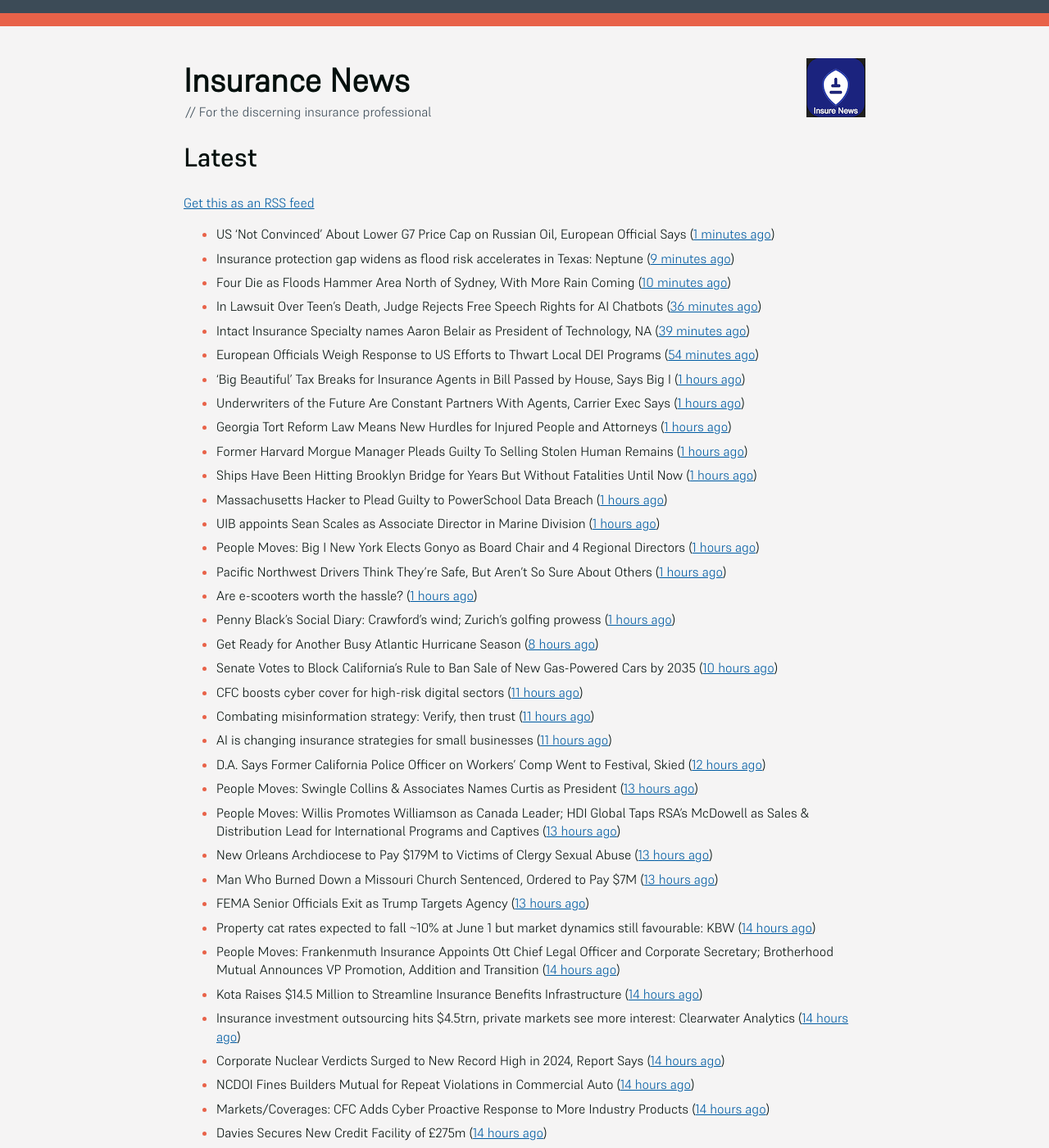
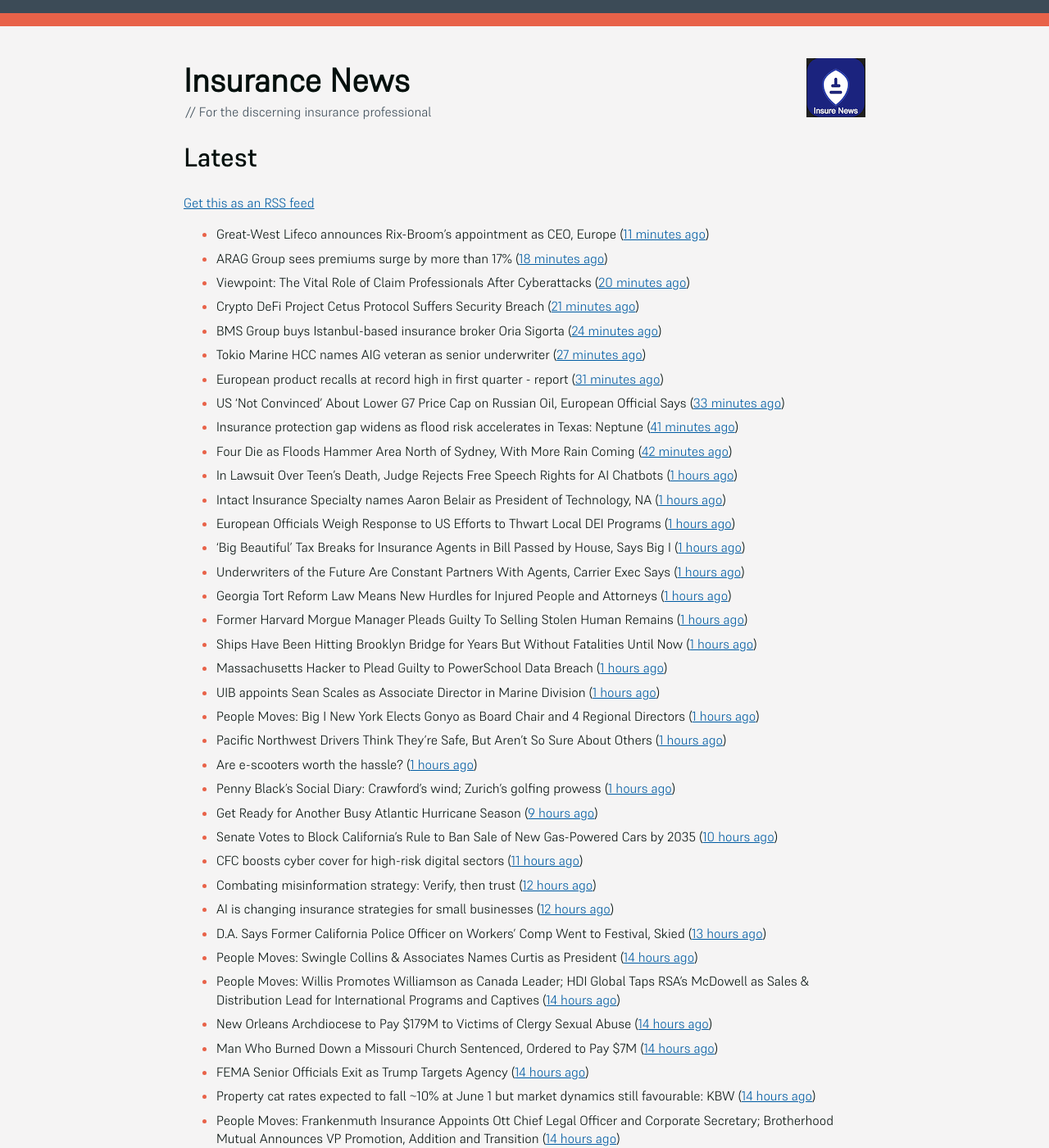
Before and after one commit to mat-0/feeds.thechels.uk, a Jekyll site: the page built from index.md, in a window 1280 px wide and 1400 px high. Shown: the whole window at 82% size. Built offline with Jekyll 4.4.1, drawn with Linux system fonts in a browser that asks for light colours; some of the changed text lies outside the part shown.

Commit message:
New Feed

```diff
--- a/index.md
+++ b/index.md
@@ -8,12 +8,19 @@ description: Latest Updates
 [Get this as an RSS feed](/feed.rss)
 
 <!-- news_marker starts -->
-- US ‘Not Convinced’ About Lower G7 Price Cap on Russian Oil, European Official Says ([1 minutes ago](https://www.insurancejournal.com/news/international/2025/05/23/824931.htm))
-- Insurance protection gap widens as flood risk accelerates in Texas: Neptune ([9 minutes ago](https://www.reinsurancene.ws/insurance-protection-gap-widens-as-flood-risk-accelerates-in-texas-neptune/))
-- Four Die as Floods Hammer Area North of Sydney, With More Rain Coming ([10 minutes ago](https://www.insurancejournal.com/news/international/2025/05/23/824927.htm))
-- In Lawsuit Over Teen’s Death, Judge Rejects Free Speech Rights for AI Chatbots ([36 minutes ago](https://www.insurancejournal.com/news/national/2025/05/23/824758.htm))
-- Intact Insurance Specialty names Aaron Belair as President of Technology, NA ([39 minutes ago](https://www.reinsurancene.ws/intact-insurance-specialty-names-aaron-belair-as-president-of-technology-na/))
-- European Officials Weigh Response to US Efforts to Thwart Local DEI Programs ([54 minutes ago](https://www.insurancejournal.com/news/international/2025/05/23/824762.htm))
+- Great-West Lifeco announces Rix-Broom’s appointment as CEO, Europe ([11 minutes ago](https://www.reinsurancene.ws/great-west-lifeco-announces-rix-brooms-appointment-as-ceo-europe/))
+- ARAG Group sees premiums surge by more than 17% ([18 minutes ago](https://www.insurancebusinessmag.com/uk/news/breaking-news/arag-group-sees-premiums-surge-by-more-than-17-536693.aspx))
+- Viewpoint: The Vital Role of Claim Professionals After Cyberattacks ([20 minutes ago](https://www.insurancejournal.com/news/national/2025/05/23/824781.htm))
+- Crypto DeFi Project Cetus Protocol Suffers Security Breach ([21 minutes ago](https://www.insurancejournal.com/news/international/2025/05/23/824934.htm))
+- BMS Group buys Istanbul-based insurance broker Oria Sigorta ([24 minutes ago](https://www.insurancebusinessmag.com/uk/news/breaking-news/bms-group-buys-istanbulbased-insurance-broker-oria-sigorta-536691.aspx))
+- Tokio Marine HCC names AIG veteran as senior underwriter ([27 minutes ago](https://www.insurancebusinessmag.com/uk/news/professional-liability/tokio-marine-hcc-names-aig-veteran-as-senior-underwriter-536690.aspx))
+- European product recalls at record high in first quarter - report ([31 minutes ago](https://www.insurancebusinessmag.com/uk/news/breaking-news/european-product-recalls-at-record-high-in-first-quarter--report-536689.aspx))
+- US ‘Not Convinced’ About Lower G7 Price Cap on Russian Oil, European Official Says ([33 minutes ago](https://www.insurancejournal.com/news/international/2025/05/23/824931.htm))
+- Insurance protection gap widens as flood risk accelerates in Texas: Neptune ([41 minutes ago](https://www.reinsurancene.ws/insurance-protection-gap-widens-as-flood-risk-accelerates-in-texas-neptune/))
+- Four Die as Floods Hammer Area North of Sydney, With More Rain Coming ([42 minutes ago](https://www.insurancejournal.com/news/international/2025/05/23/824927.htm))
+- In Lawsuit Over Teen’s Death, Judge Rejects Free Speech Rights for AI Chatbots ([1 hours ago](https://www.insurancejournal.com/news/national/2025/05/23/824758.htm))
+- Intact Insurance Specialty names Aaron Belair as President of Technology, NA ([1 hours ago](https://www.reinsurancene.ws/intact-insurance-specialty-names-aaron-belair-as-president-of-technology-na/))
+- European Officials Weigh Response to US Efforts to Thwart Local DEI Programs ([1 hours ago](https://www.insurancejournal.com/news/international/2025/05/23/824762.htm))
 - ‘Big Beautiful’ Tax Breaks for Insurance Agents in Bill Passed by House, Says Big I ([1 hours ago](https://www.insurancejournal.com/news/national/2025/05/23/824883.htm))
 - Underwriters of the Future Are Constant Partners With Agents, Carrier Exec Says ([1 hours ago](https://www.insurancejournal.com/news/national/2025/05/23/824719.htm))
 - Georgia Tort Reform Law Means New Hurdles for Injured People and Attorneys ([1 hours ago](https://www.insurancejournal.com/news/southeast/2025/05/23/824861.htm))
@@ -25,52 +32,49 @@ description: Latest Updates
 - Pacific Northwest Drivers Think They’re Safe, But Aren’t So Sure About Others ([1 hours ago](https://www.insurancejournal.com/news/west/2025/05/23/824682.htm))
 - Are e-scooters worth the hassle? ([1 hours ago](https://www.postonline.co.uk/regulation/7957744/are-e-scooters-worth-the-hassle))
 - Penny Black’s Social Diary: Crawford’s wind; Zurich’s golfing prowess ([1 hours ago](https://www.postonline.co.uk/people/7957569/penny-black%E2%80%99s-social-diary-crawford%E2%80%99s-wind-zurich%E2%80%99s-golfing-prowess))
-- Get Ready for Another Busy Atlantic Hurricane Season ([8 hours ago](https://www.insurancejournal.com/news/national/2025/05/22/824899.htm))
+- Get Ready for Another Busy Atlantic Hurricane Season ([9 hours ago](https://www.insurancejournal.com/news/national/2025/05/22/824899.htm))
 - Senate Votes to Block California’s Rule to Ban Sale of New Gas-Powered Cars by 2035 ([10 hours ago](https://www.insurancejournal.com/news/west/2025/05/22/824884.htm))
 - CFC boosts cyber cover for high-risk digital sectors ([11 hours ago](https://www.insurancebusinessmag.com/uk/news/breaking-news/cfc-boosts-cyber-cover-for-highrisk-digital-sectors-536652.aspx))
-- Combating misinformation strategy: Verify, then trust ([11 hours ago](https://www.dig-in.com/opinion/strategies-for-fighting-misinformation))
-- AI is changing insurance strategies for small businesses ([11 hours ago](https://www.dig-in.com/opinion/ai-is-changing-insurance-strategies-for-small-businesses))
-- D.A. Says Former California Police Officer on Workers’ Comp Went to Festival, Skied ([12 hours ago](https://www.insurancejournal.com/news/west/2025/05/22/824698.htm))
-- People Moves: Swingle Collins & Associates Names Curtis as President ([13 hours ago](https://www.insurancejournal.com/news/southcentral/2025/05/22/824852.htm))
-- People Moves: Willis Promotes Williamson as Canada Leader; HDI Global Taps RSA’s McDowell as Sales & Distribution Lead for International Programs and Captives ([13 hours ago](https://www.insurancejournal.com/news/international/2025/05/22/824842.htm))
-- New Orleans Archdiocese to Pay $179M to Victims of Clergy Sexual Abuse ([13 hours ago](https://www.insurancejournal.com/news/southcentral/2025/05/22/824844.htm))
-- Man Who Burned Down a Missouri Church Sentenced, Ordered to Pay $7M ([13 hours ago](https://www.insurancejournal.com/news/midwest/2025/05/22/824838.htm))
-- FEMA Senior Officials Exit as Trump Targets Agency ([13 hours ago](https://www.insurancejournal.com/news/national/2025/05/22/824833.htm))
+- Combating misinformation strategy: Verify, then trust ([12 hours ago](https://www.dig-in.com/opinion/strategies-for-fighting-misinformation))
+- AI is changing insurance strategies for small businesses ([12 hours ago](https://www.dig-in.com/opinion/ai-is-changing-insurance-strategies-for-small-businesses))
+- D.A. Says Former California Police Officer on Workers’ Comp Went to Festival, Skied ([13 hours ago](https://www.insurancejournal.com/news/west/2025/05/22/824698.htm))
+- People Moves: Swingle Collins & Associates Names Curtis as President ([14 hours ago](https://www.insurancejournal.com/news/southcentral/2025/05/22/824852.htm))
+- People Moves: Willis Promotes Williamson as Canada Leader; HDI Global Taps RSA’s McDowell as Sales & Distribution Lead for International Programs and Captives ([14 hours ago](https://www.insurancejournal.com/news/international/2025/05/22/824842.htm))
+- New Orleans Archdiocese to Pay $179M to Victims of Clergy Sexual Abuse ([14 hours ago](https://www.insurancejournal.com/news/southcentral/2025/05/22/824844.htm))
+- Man Who Burned Down a Missouri Church Sentenced, Ordered to Pay $7M ([14 hours ago](https://www.insurancejournal.com/news/midwest/2025/05/22/824838.htm))
+- FEMA Senior Officials Exit as Trump Targets Agency ([14 hours ago](https://www.insurancejournal.com/news/national/2025/05/22/824833.htm))
 - Property cat rates expected to fall ~10% at June 1 but market dynamics still favourable: KBW ([14 hours ago](https://www.reinsurancene.ws/property-cat-rates-expected-to-fall-10-at-june-1-but-market-dynamics-still-favourable-kbw/))
 - People Moves: Frankenmuth Insurance Appoints Ott Chief Legal Officer and Corporate Secretary; Brotherhood Mutual Announces VP Promotion, Addition and Transition ([14 hours ago](https://www.insurancejournal.com/news/midwest/2025/05/22/824823.htm))
 - Kota Raises $14.5 Million to Streamline Insurance Benefits Infrastructure ([14 hours ago](https://www.insurtechinsights.com/kota-raises-14-5-million-to-streamline-insurance-benefits-infrastructure/))
-- Insurance investment outsourcing hits $4.5trn, private markets see more interest: Clearwater Analytics ([14 hours ago](https://www.reinsurancene.ws/insurance-investment-outsourcing-hits-4-5trn-private-markets-see-more-interest-clearwater-analytics/))
-- Corporate Nuclear Verdicts Surged to New Record High in 2024, Report Says ([14 hours ago](https://www.insurancejournal.com/news/national/2025/05/22/824792.htm))
-- NCDOI Fines Builders Mutual for Repeat Violations in Commercial Auto ([14 hours ago](https://www.insurancejournal.com/news/southeast/2025/05/22/824808.htm))
-- Markets/Coverages: CFC Adds Cyber Proactive Response to More Industry Products ([14 hours ago](https://www.insurancejournal.com/news/national/2025/05/22/824804.htm))
-- Davies Secures New Credit Facility of £275m ([14 hours ago](https://insurance-edge.net/2025/05/22/davies-secures-new-credit-facility-of-275m/))
+- Insurance investment outsourcing hits $4.5trn, private markets see more interest: Clearwater Analytics ([15 hours ago](https://www.reinsurancene.ws/insurance-investment-outsourcing-hits-4-5trn-private-markets-see-more-interest-clearwater-analytics/))
+- Corporate Nuclear Verdicts Surged to New Record High in 2024, Report Says ([15 hours ago](https://www.insurancejournal.com/news/national/2025/05/22/824792.htm))
+- NCDOI Fines Builders Mutual for Repeat Violations in Commercial Auto ([15 hours ago](https://www.insurancejournal.com/news/southeast/2025/05/22/824808.htm))
+- Davies Secures New Credit Facility of £275m ([15 hours ago](https://insurance-edge.net/2025/05/22/davies-secures-new-credit-facility-of-275m/))
 - Protecdiv adds David Castillo as EVP, Head of Construction and Surety Solutions ([15 hours ago](https://www.reinsurancene.ws/protecdiv-adds-david-castillo-as-evp-head-of-construction-and-surety-solutions/))
 - Aon Launches Health Price Transparency Data ([15 hours ago](https://insurance-edge.net/2025/05/22/aon-launches-health-price-transparency-data/))
-- State Farm's added California rate hike request gets pushback ([15 hours ago](https://www.dig-in.com/news/state-farms-added-california-rate-hike-gets-pushback))
-- Hiscox targets double-digit Retail premium growth by 2028 ([15 hours ago](https://www.reinsurancene.ws/hiscox-targets-double-digit-retail-premium-growth-by-2028/))
+- State Farm's added California rate hike request gets pushback ([16 hours ago](https://www.dig-in.com/news/state-farms-added-california-rate-hike-gets-pushback))
+- Hiscox targets double-digit Retail premium growth by 2028 ([16 hours ago](https://www.reinsurancene.ws/hiscox-targets-double-digit-retail-premium-growth-by-2028/))
 - AM Best warns NOAA disaster data cutoff could hinder insurers’ response to secondary perils ([16 hours ago](https://www.reinsurancene.ws/am-best-warns-noaa-disaster-data-cutoff-could-hinder-insurers-response-to-secondary-perils/))
-- Plane Crashes into San Diego Neighborhood, Setting Homes and Vehicles on Fire ([16 hours ago](https://www.insurancejournal.com/news/west/2025/05/22/824787.htm))
-- SMEs Are Looking to Boost Their Insurance Cover, Says New Survey ([16 hours ago](https://insurance-edge.net/2025/05/22/smes-are-looking-to-boost-their-insurance-cover-says-new-survey/))
-- Ethena backed OnRe launches structured yield product ([16 hours ago](https://www.reinsurancene.ws/ethena-backed-onre-launches-structured-yield-product/))
-- GFIA urges IAIS to address the growing global pension protection gap ([17 hours ago](https://www.reinsurancene.ws/gfia-urges-iais-to-address-the-growing-global-pension-protection-gap/))
+- SMEs Are Looking to Boost Their Insurance Cover, Says New Survey ([17 hours ago](https://insurance-edge.net/2025/05/22/smes-are-looking-to-boost-their-insurance-cover-says-new-survey/))
+- Ethena backed OnRe launches structured yield product ([17 hours ago](https://www.reinsurancene.ws/ethena-backed-onre-launches-structured-yield-product/))
 - MAPFRE Economics Unit Publishes Report ([17 hours ago](https://insurance-edge.net/2025/05/22/mapfre-economics-unit-publishes-report/))
 - Previsico Report Finds Fewer Than 30% of UK Businesses Prepared for Growing Flood Risks Amid Climate Change ([17 hours ago](https://www.insurtechinsights.com/previsico-report-finds-fewer-than-30-of-uk-businesses-prepared-for-growing-flood-risks-amid-climate-change/))
 - Marsh McLennan settles massive lawsuit ([18 hours ago](https://www.insurancebusinessmag.com/uk/news/legal-insights/marsh-mclennan-settles-massive-lawsuit-536579.aspx))
 - Safe Web Teams Up With Chubb on Cyber Threats ([18 hours ago](https://insurance-edge.net/2025/05/22/safe-web-teams-up-with-chubb-on-cyber-threats/))
 - Deals: BMS Group Buys Turkish Insurance Broking Firm ([19 hours ago](https://insurance-edge.net/2025/05/22/deals-bms-group-buys-turkish-insurance-broking-firm/))
 - Davies secures £275m for M&A and genAI investment ([19 hours ago](https://www.postonline.co.uk/claims/7957808/davies-secures-%C2%A3275m-for-ma-and-genai-investment))
-- The case for MBOs: Yutree's managing director urges brokers to rethink their future ([19 hours ago](https://www.insurancebusinessmag.com/uk/news/business-resilience/the-case-for-mbos-yutrees-managing-director-urges-brokers-to-rethink-their-future-536561.aspx))
-- Shifting the charity insurance mindset: how brokers can drive proactive risk protection ([19 hours ago](https://www.insurancebusinessmag.com/uk/news/non-profits/shifting-the-charity-insurance-mindset-how-brokers-can-drive-proactive-risk-protection-536560.aspx))
-- HDI Global sees strong start to 2025 despite catastrophe losses ([19 hours ago](https://www.insurancebusinessmag.com/uk/news/breaking-news/hdi-global-sees-strong-start-to-2025-despite-catastrophe-losses-536559.aspx))
-- New tax year welcomes record high IPT receipts ([19 hours ago](https://www.insurancebusinessmag.com/uk/news/breaking-news/new-tax-year-welcomes-record-high-ipt-receipts-536558.aspx))
-- Prudential Financial Taps Neutrinos to Expand Life Insurance Access for Underserved U.S. Markets ([19 hours ago](https://www.insurtechinsights.com/prudential-financial-taps-neutrinos-to-expand-life-insurance-access-for-underserved-u-s-markets/))
-- Generali posts growth across all segments in Q1 update ([19 hours ago](https://www.insurancebusinessmag.com/uk/news/breaking-news/generali-posts-growth-across-all-segments-in-q1-update-536552.aspx))
+- The case for MBOs: Yutree's managing director urges brokers to rethink their future ([20 hours ago](https://www.insurancebusinessmag.com/uk/news/business-resilience/the-case-for-mbos-yutrees-managing-director-urges-brokers-to-rethink-their-future-536561.aspx))
+- Shifting the charity insurance mindset: how brokers can drive proactive risk protection ([20 hours ago](https://www.insurancebusinessmag.com/uk/news/non-profits/shifting-the-charity-insurance-mindset-how-brokers-can-drive-proactive-risk-protection-536560.aspx))
+- HDI Global sees strong start to 2025 despite catastrophe losses ([20 hours ago](https://www.insurancebusinessmag.com/uk/news/breaking-news/hdi-global-sees-strong-start-to-2025-despite-catastrophe-losses-536559.aspx))
+- New tax year welcomes record high IPT receipts ([20 hours ago](https://www.insurancebusinessmag.com/uk/news/breaking-news/new-tax-year-welcomes-record-high-ipt-receipts-536558.aspx))
+- Prudential Financial Taps Neutrinos to Expand Life Insurance Access for Underserved U.S. Markets ([20 hours ago](https://www.insurtechinsights.com/prudential-financial-taps-neutrinos-to-expand-life-insurance-access-for-underserved-u-s-markets/))
+- Generali posts growth across all segments in Q1 update ([20 hours ago](https://www.insurancebusinessmag.com/uk/news/breaking-news/generali-posts-growth-across-all-segments-in-q1-update-536552.aspx))
 - STEP reacts to the Law Commission’s reform of wills, including recommendations that marriage will no longer revoke a will ([20 hours ago](https://ifamagazine.com/step-reacts-to-the-law-commissions-reform-of-wills-including-recommendations-that-marriage-will-no-longer-revoke-a-will/))
 - RSA targets 30-minute quotes using AI-driven platform ([20 hours ago](https://www.postonline.co.uk/commercial/7957756/rsa-targets-30-minute-quotes-using-ai-driven-platform))
-- King Risk Partners Expands Northeast Presence with Acquisition of Fidens Insurance Brokers ([20 hours ago](https://www.insurtechinsights.com/king-risk-partners-expands-northeast-presence-with-acquisition-of-fidens-insurance-brokers/))
+- King Risk Partners Expands Northeast Presence with Acquisition of Fidens Insurance Brokers ([21 hours ago](https://www.insurtechinsights.com/king-risk-partners-expands-northeast-presence-with-acquisition-of-fidens-insurance-brokers/))
 - Galjaard cautious of history repeating itself with returning competition ([21 hours ago](https://www.postonline.co.uk/news/7957781/galjaard-cautious-of-history-repeating-itself-with-returning-competition))
 - Aviva’s Storah urges homeowners to get gardens climate-ready ([22 hours ago](https://www.postonline.co.uk/personal/7957795/aviva%E2%80%99s-storah-urges-homeowners-to-get-gardens-climate-ready))
-- Scottish Widows turns to AI to speed up protection insurance claims and underwriting with Sprout.ai ([22 hours ago](https://ifamagazine.com/scottish-widows-turns-to-ai-to-speed-up-protection-insurance-claims-and-underwriting-with-sprout-ai/))
+- Scottish Widows turns to AI to speed up protection insurance claims and underwriting with Sprout.ai ([23 hours ago](https://ifamagazine.com/scottish-widows-turns-to-ai-to-speed-up-protection-insurance-claims-and-underwriting-with-sprout-ai/))
 - UK flash flood warning as risk gap exposed ([1 days ago](https://www.insurancebusinessmag.com/uk/news/catastrophe/uk-flash-flood-warning-as-risk-gap-exposed-536538.aspx))
 - Geo Underwriting partners up to boost agricultural clients ([1 days ago](https://www.insurancebusinessmag.com/uk/news/property-insurance/geo-underwriting-partners-up-to-boost-agricultural-clients-536537.aspx))
 - Insurance moves: Aspen, Send and AXA XL ([1 days ago](https://www.insurancebusinessmag.com/uk/news/breaking-news/insurance-moves-aspen-send-and-axa-xl-536536.aspx))
```
Also changed, not shown: other parts of index.md (+2 -6 lines).
